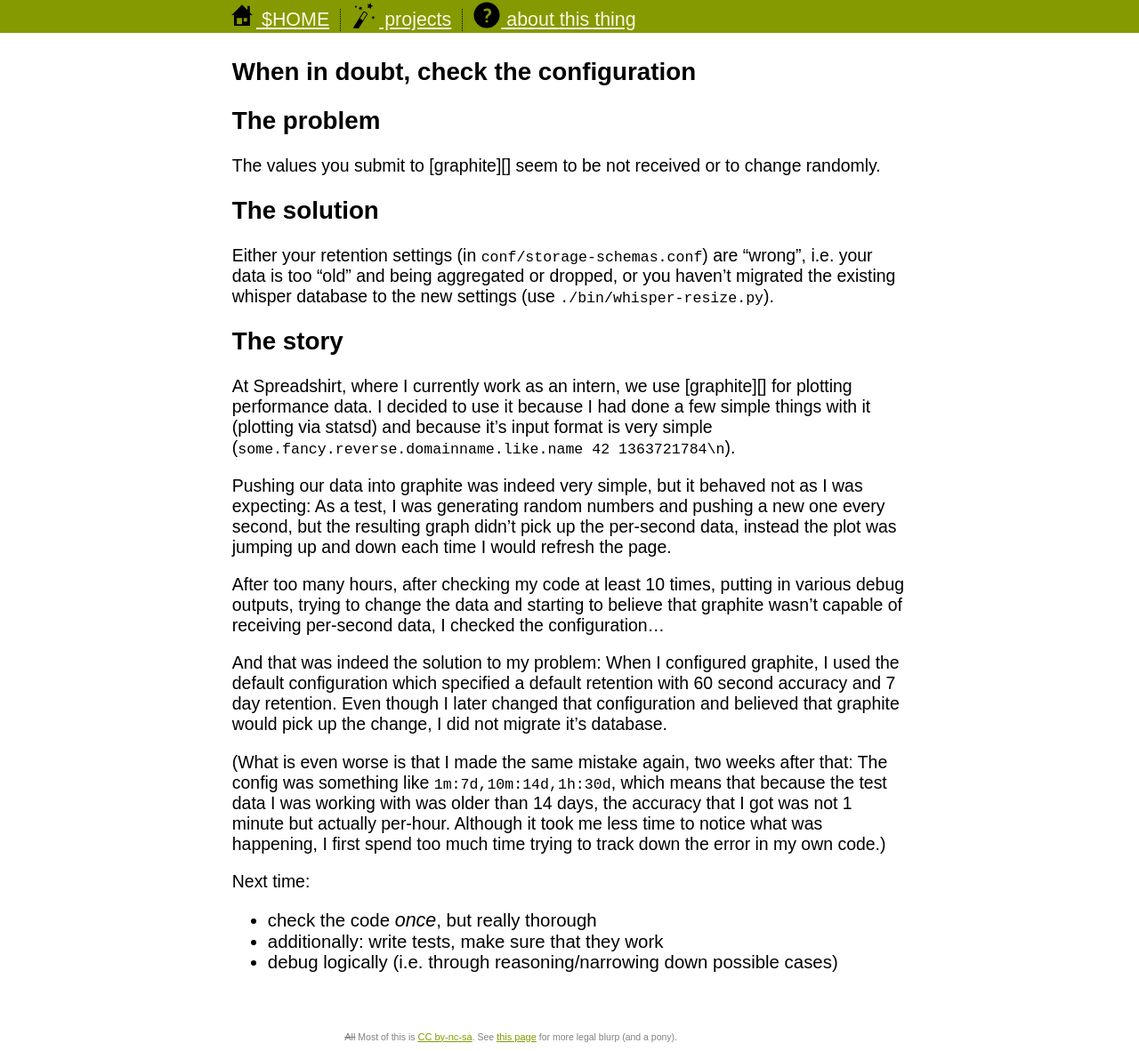
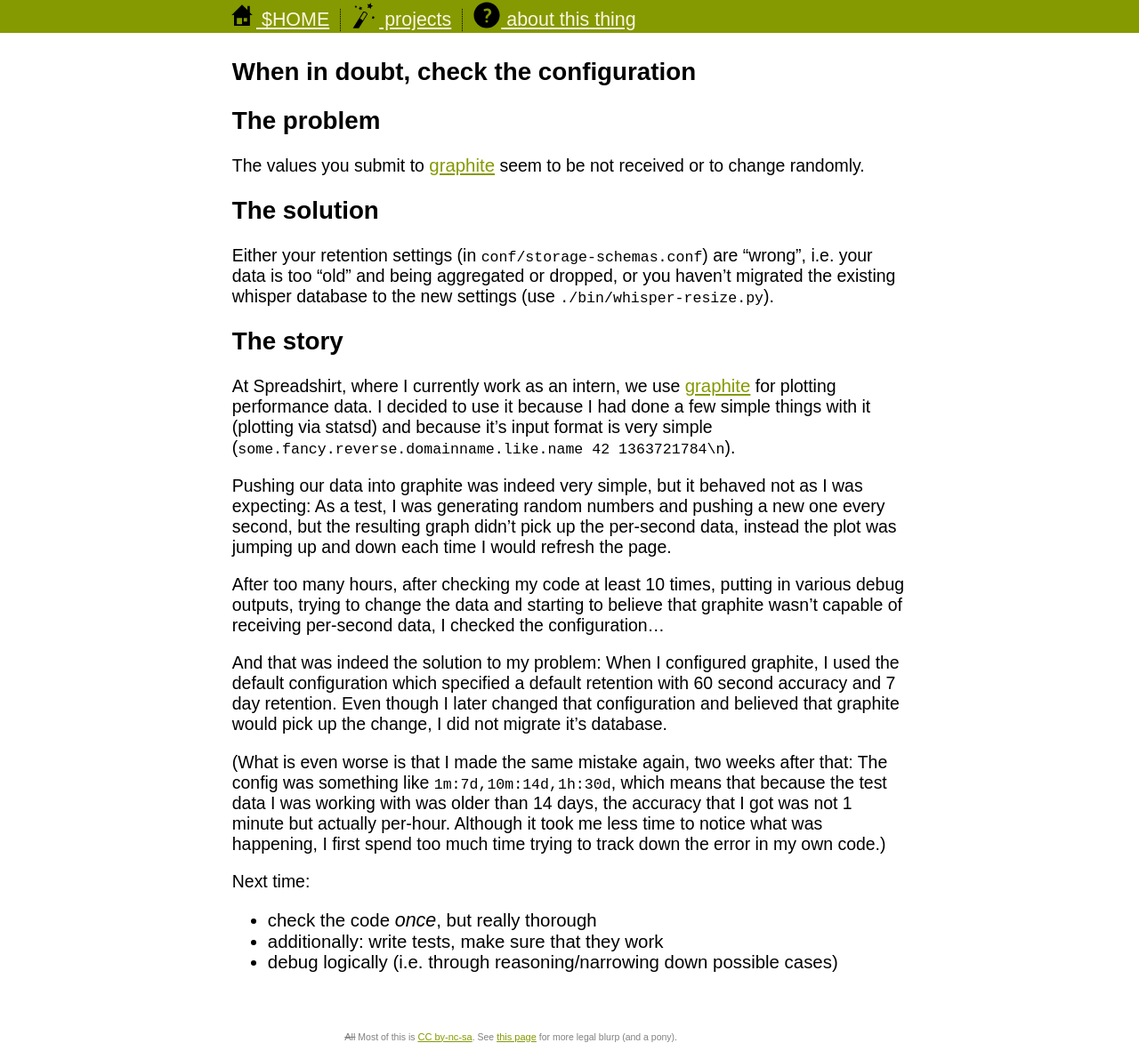
Before and after one commit to heyLu/heylu.github.com, a Jekyll site: the page built from _posts/2013-03-19-when-doubt-check-the-configuration.md, in a window 1280 px wide. Shown: the whole page at 89% size. Built offline with Jekyll 4.4.1, drawn with Linux system fonts in a browser that asks for light colours; some web fonts are replaced; Markdown is read by kramdown in place of the engine named in the settings; part of the change alters nothing that is shown.

```diff
--- a/_posts/2013-03-19-when-doubt-check-the-configuration.md
+++ b/_posts/2013-03-19-when-doubt-check-the-configuration.md
@@ -51,3 +51,5 @@ Next time:
 * check the code *once*, but really thorough
 * additionally: write tests, make sure that they work
 * debug logically (i.e. through reasoning/narrowing down possible cases)
+
+[graphite]: https://graphite.readthedocs.org/en/latest/overview.html
```
